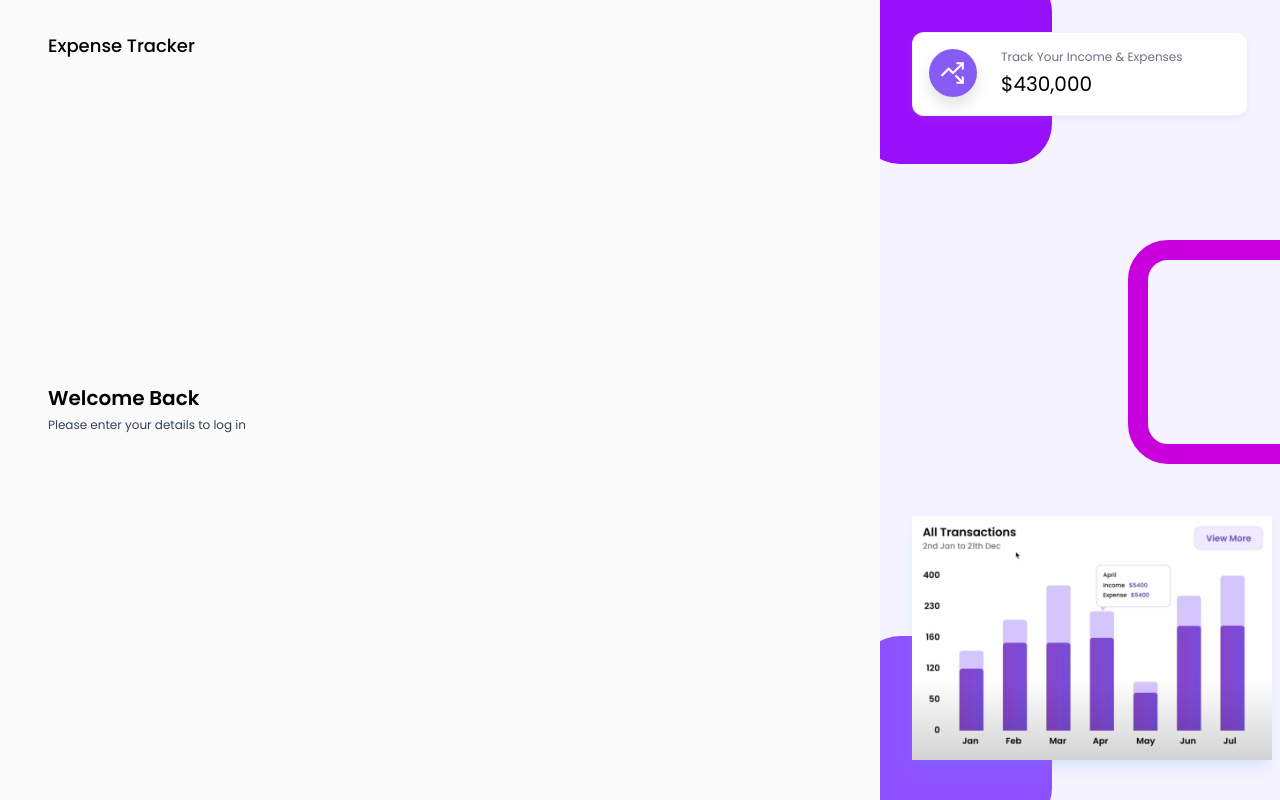
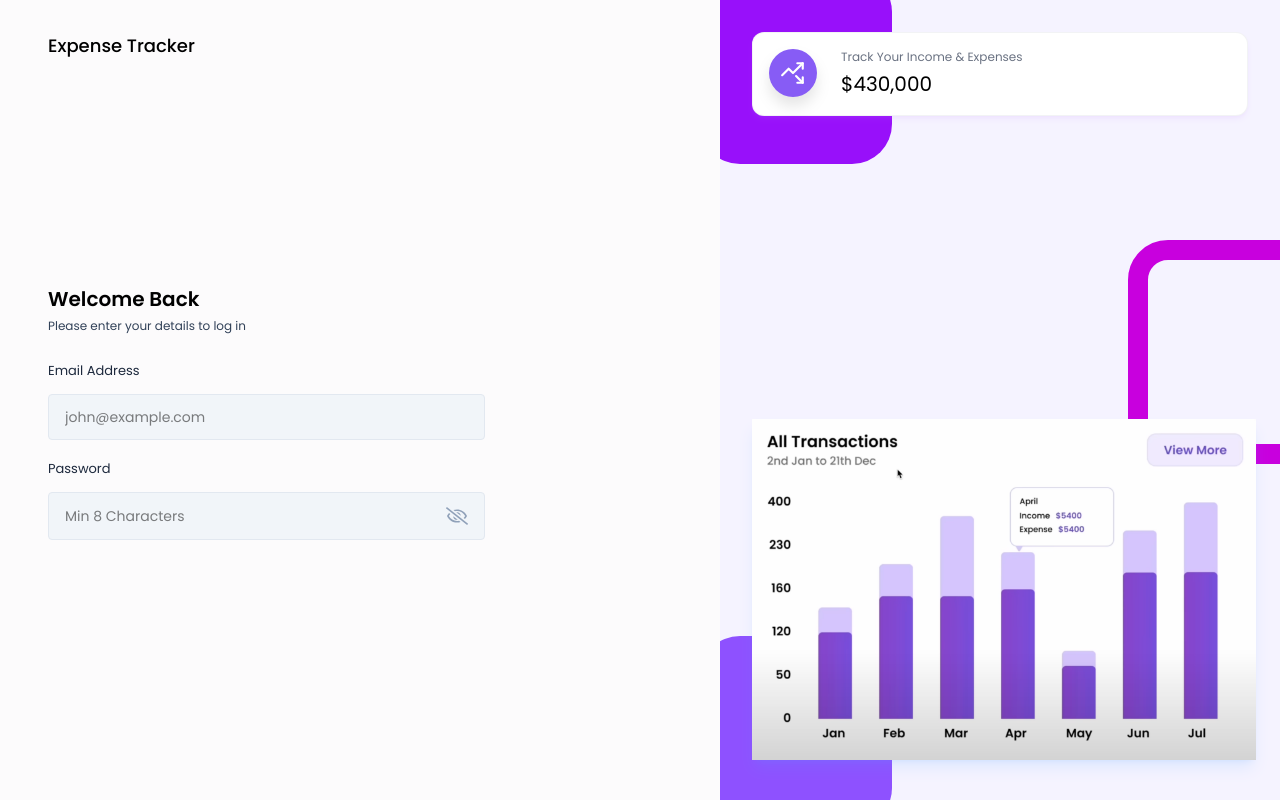
Before and after one commit to hdesai3003/expense-tracker, a React (Vite) app in the folder frontend/expense-tracker/: page /login in a window 1280 px wide. Built offline with nearby package versions, Linux system fonts and the light colour scheme.

Commit message:
Made Few Changes

```diff
--- /dev/null
+++ b/frontend/expense-tracker/src/components/inputs/Input.jsx
@@ -0,0 +1,42 @@
+import React, { useState } from 'react'
+import { FaRegEye, FaRegEyeSlash } from 'react-icons/fa'
+
+const Input = ({value, onChange, label, placeholder, type}) => {
+    const [showPassword, setShowPassword] = useState(false)
+    const toggleShowPassword = () => {
+        setShowPassword(!showPassword)
+    }
+    return (
+        <div>
+            <label className="text-[13px] text-slate-800">{label}</label>
+            <div className='input-box'>
+                <input
+                    value={value}
+                    onChange={(e) => onChange(e)}
+                    placeholder={placeholder}
+                    type={type == 'password' ? showPassword ? 'text' : 'password' : type}
+                    className=""
+                />
+                {type === "password" && (
+                    <>
+                        {showPassword ? (
+                            <FaRegEye
+                                size={22}
+                                className='text-primary cursor-pointer'
+                                onClick={() => toggleShowPassword()}
+                            />
+                        ) : (
+                            <FaRegEyeSlash
+                                size={22}
+                                className='text-slate-400 cursor-pointer'
+                                onClick={() => toggleShowPassword()}
+                            />
+                        )}
+                    </>
+                )}
+            </div>
+        </div>
+    )
+}
+
+export default Input
--- a/frontend/expense-tracker/src/components/layouts/AuthLayout.jsx
+++ b/frontend/expense-tracker/src/components/layouts/AuthLayout.jsx
@@ -4,15 +4,19 @@ import { LuTrendingUpDown } from 'react-icons/lu'
 
 const AuthLayout = ({ children }) => {
     return (
-        <div className=''>
-            <div className='float-left w-screen h-screen md:w-[60vh] px-12 pt-8 pb-12'>
+        <div className='flex h-screen'>
+            {/* Left Side */}
+            <div className='flex-1 px-12 pt-8 pb-12'>
                 <h2 className='text-lg font-medium text-black'>Expense Tracker</h2>
                 {children}
             </div>
-            <div className='float-right hidden md:block w-[50vh] h-screen bg-violet-50 bg-auth-bg-img bg-cover bg-no-repeat bg-center overflow-hidden p-8 relative'>
+
+            {/* Right Side */}
+            <div className='hidden md:block w-[70vh] h-full bg-violet-50 bg-auth-bg-img bg-cover bg-no-repeat bg-center overflow-hidden p-8 relative'>
                 <div className='w-48 h-48 rounded-[40px] bg-purple-600 absolute -top-7 -left-5' />
                 <div className='w-48 h-56 rounded-[40px] border-[20px] border-fuchsia-600 absolute top-[30%] -right-10' />
                 <div className='w-48 h-48 rounded-[40px] bg-violet-500 absolute -bottom-7 -left-5' />
+
                 <div className='grid grid-cols-1 z-20 relative'>
                     <StatsInfoCard
                         icon={<LuTrendingUpDown />}
@@ -21,7 +25,12 @@ const AuthLayout = ({ children }) => {
                         color="bg-primary"
                     />
                 </div>
-                <img src={CARD_2} alt='card' className='w-64 lg:w-[90%] absolute bottom-10 shadow-lg shadow-blue-400/15' />
+
+                <img
+                    src={CARD_2}
+                    alt='card'
+                    className='w-64 lg:w-[90%] absolute bottom-10 shadow-lg shadow-blue-400/15'
+                />
             </div>
         </div>
     )
@@ -29,8 +38,9 @@ const AuthLayout = ({ children }) => {
 
 export default AuthLayout
 
-const StatsInfoCard = ({ icon, label, value, color}) => {
-    return <div className='flex gap-6 bg-white p-4 rounded-xl shadow-md shadow-purple-400/10 border border-gray-200/50 z-10'>
+const StatsInfoCard = ({ icon, label, value, color }) => {
+    return (
+        <div className='flex gap-6 bg-white p-4 rounded-xl shadow-md shadow-purple-400/10 border border-gray-200/50 z-10'>
             <div className={`w-12 h-12 flex items-center justify-center text-[26px] text-white ${color} rounded-full drop-shadow-xl`}>
                 {icon}
             </div>
@@ -39,4 +49,5 @@ const StatsInfoCard = ({ icon, label, value, color}) => {
                 <span className='text-[20px]'>${value}</span>
             </div>
         </div>
+    )
 }
--- a/frontend/expense-tracker/src/index.css
+++ b/frontend/expense-tracker/src/index.css
@@ -17,3 +17,7 @@
     overflow-x: hidden;
   }
 }
+
+.input-box {
+  @apply w-full flex justify-between gap-3 text-sm text-black bg-slate-100 rounded px-4 py-3 mb-4 mt-3 border border-slate-200 outline-none;
+}
--- a/frontend/expense-tracker/src/pages/Auth/Login.jsx
+++ b/frontend/expense-tracker/src/pages/Auth/Login.jsx
@@ -1,7 +1,17 @@
-import React from 'react'
+import React, { useState } from 'react'
 import AuthLayout from '../../components/layouts/AuthLayout'
+import { useNavigate } from 'react-router-dom'
+import Input from '../../components/inputs/Input'
 
 const Login = () => {
+    const [email, setEmail] = useState("")
+    const [password, setPassword] = useState("")
+    const [error, setError] = useState(null)
+    const navigate = useNavigate()
+
+    //Handle Login Form Submit
+    const handleLogin = async (e) => {}
+
     return (
         <AuthLayout>
             <div className='lg:w-[70%] h-3/4 md:h-full flex flex-col justify-center'>
@@ -9,6 +19,22 @@ const Login = () => {
                 <p className='text-xs text-slate-700 mt-[5px] mb-6'>
                     Please enter your details to log in
                 </p>
+                <form onSubmit={handleLogin}>
+                    <Input
+                        value={email}
+                        onChange={({target}) => setEmail(target.value)}
+                        label="Email Address"
+                        placeholder="john@example.com"
+                        type="email"
+                    />
+                    <Input
+                        value={password}
+                        onChange={({target}) => setPassword(target.value)}
+                        label="Password"
+                        placeholder="Min 8 Characters"
+                        type="password"
+                    />
+                </form>
             </div>
         </AuthLayout>
     )
```
Lines whose indentation alone changed are shown as unchanged.
